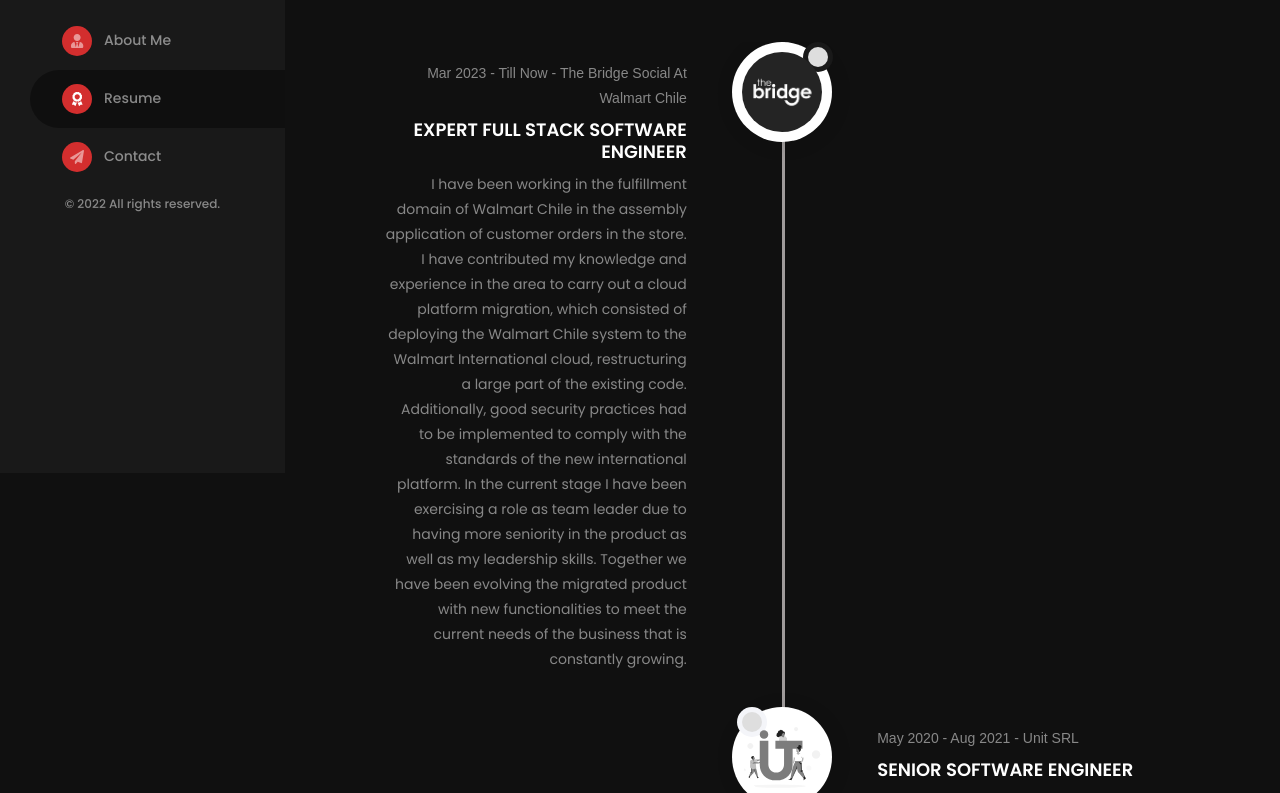
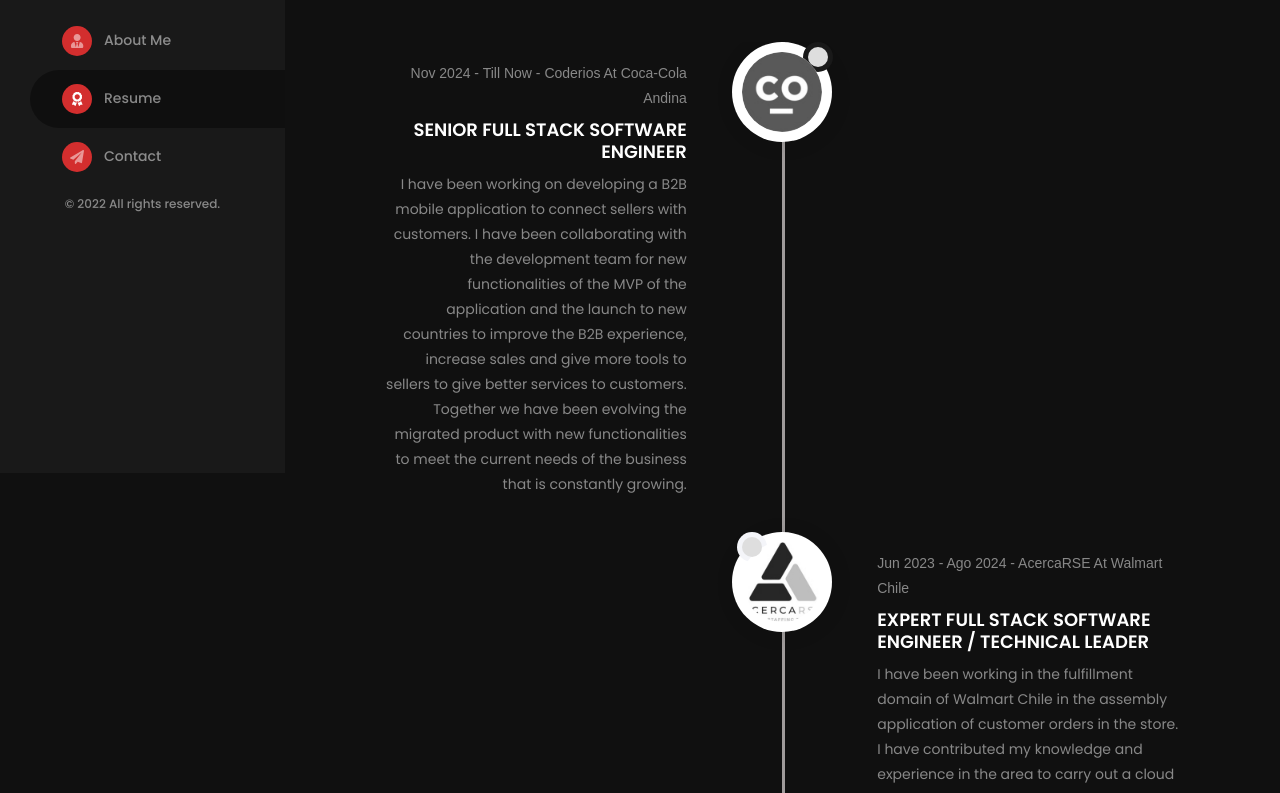
Before and after one commit to CarlosTolenk/ctolenk-website-next, a Next.js app: page /resume in a window 1280 px wide. Shown: the part 327-1120 px from the top of the page. Built offline with nearby package versions, Linux system fonts and the light colour scheme.

Commit message:
Add new experience

```diff
--- a/src/metadata/resume.ts
+++ b/src/metadata/resume.ts
@@ -13,11 +13,37 @@
   content: {
     workHistory: [
       {
+        imageAtl: 'coderio_logo',
+        company: 'Coderios At Coca-Cola Andina',
+        imageURL: '/images/coderio_logo.jpeg',
+        title: 'Senior Full Stack Software Engineer',
+        timeElapsed: 'Nov 2024 - Till Now',
+        description:
+            'I have been working on developing a B2B mobile application to connect sellers with customers.\n' +
+            '\n' +
+            'I have been collaborating with the development team for new functionalities of the MVP of the application and the launch to new countries to improve the B2B experience, increase sales and give more tools to sellers to give better services to customers.\n' +
+            '\n' +
+            'Together we have been evolving the migrated product with new functionalities to meet the current needs of the business that is constantly growing.',
+      },
+      {
+        imageAtl: 'acercarseltda_logo',
+        company: 'AcercaRSE At Walmart Chile',
+        imageURL: '/images/acercarseltda_logo.jpeg',
+        title: 'Expert Full Stack Software Engineer / Technical Leader',
+        timeElapsed: 'Jun 2023 - Ago 2024',
+        description:
+            'I have been working in the fulfillment domain of Walmart Chile in the assembly application of customer orders in the store.\n' +
+            '\n' +
+            'I have contributed my knowledge and experience in the area to carry out a cloud platform migration, which consisted of deploying the Walmart Chile system to the Walmart International cloud, restructuring a large part of the existing code. Additionally, good security practices had to be implemented to comply with the standards of the new international platform.\n' +
+            '\n' +
+            'In the current stage I have been exercising a role as team leader due to having more seniority in the product as well as my leadership skills. Together we have been evolving the migrated product with new functionalities to meet the current needs of the business that is constantly growing.',
+      },
+      {
         imageAtl: 'the-bridge-social',
         company: 'The Bridge Social At Walmart Chile',
         imageURL: '/images/the-bridge-social.webp',
-        title: 'Expert Full Stack Software Engineer',
-        timeElapsed: 'Mar 2023 - Till Now',
+        title: 'Senior Full Stack Software Engineer',
+        timeElapsed: 'Ago 2021 - Jun 2023',
         description:
           'I have been working in the fulfillment domain of Walmart Chile in the assembly application of customer orders in the store.\n' +
           '\n' +
@@ -30,7 +56,7 @@
         company: 'Unit SRL',
         imageURL: '/images/unit.svg',
         title: 'Senior Software Engineer',
-        timeElapsed: 'May 2020 - Aug 2021',
+        timeElapsed: 'May 2020 - Oct 2021',
         description:
           'During my stay as a Unit collaborator, I was working as a Senior developer in the Front-end part under the Angular framework, creating exportable UI components that can be used throughout the insurance platform through Angular Element.\n' +
           '\n' +
```
Also changed, not shown: public/images/acercarseltda_logo.jpeg (added), public/images/coderio_logo.jpeg (added).
